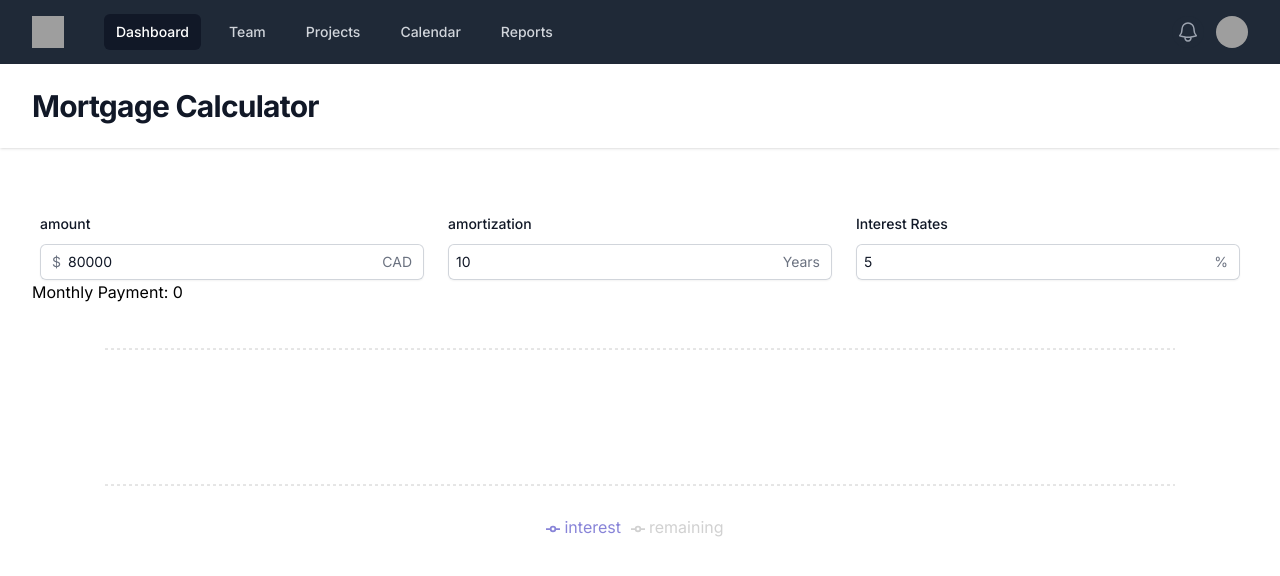
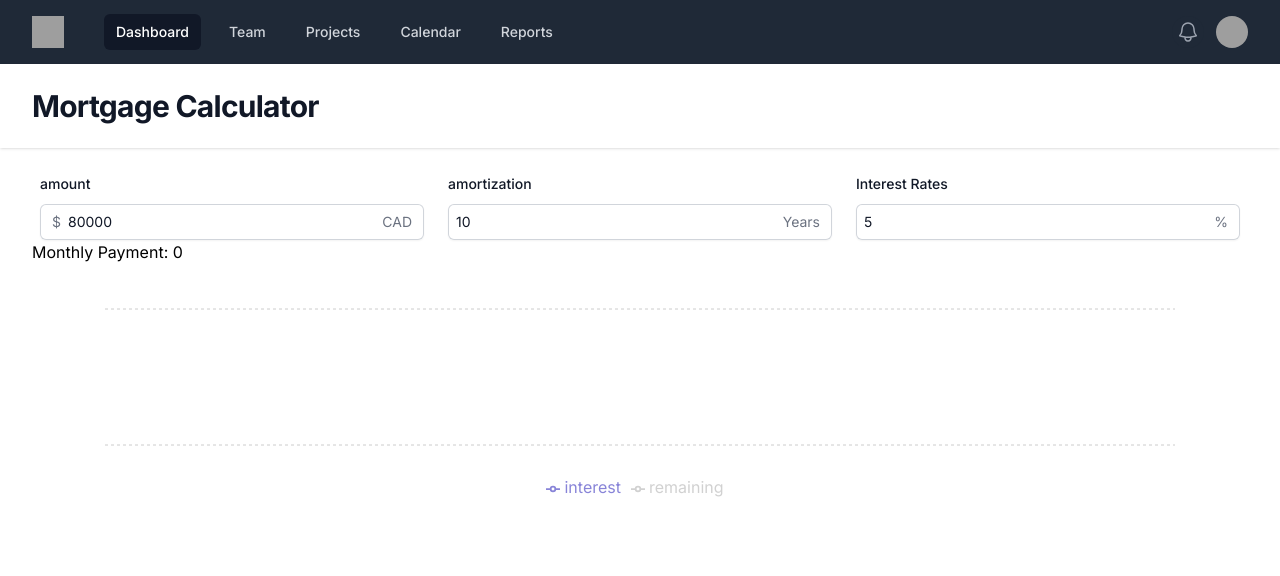
Before and after one commit to alexjoybc/realtor, a Next.js app in the folder src/realtor/: page / in a window 1280 px wide. Shown: the top 576 px of the page. Built offline with nearby package versions, Linux system fonts and the light colour scheme; grey boxes are pictures that could not be loaded.

Commit message:
fix some display

```diff
--- a/src/realtor/src/app/page.js
+++ b/src/realtor/src/app/page.js
@@ -108,7 +108,7 @@ export default function Home() {
         </div>
       </header>
       <div className="mx-auto max-w-7xl py-6 sm:px-6 lg:px-8">
-        <div className="mt-10 mx-2 grid grid-cols-1 gap-x-6 gap-y-8 sm:grid-cols-3">
+        <div className="mx-2 grid grid-cols-1 gap-x-6 gap-y-8 sm:grid-cols-2 md:grid-cols-3">
           <div>
             <label htmlFor="amount" className="block text-sm font-medium leading-6 text-gray-900">
               amount
```
